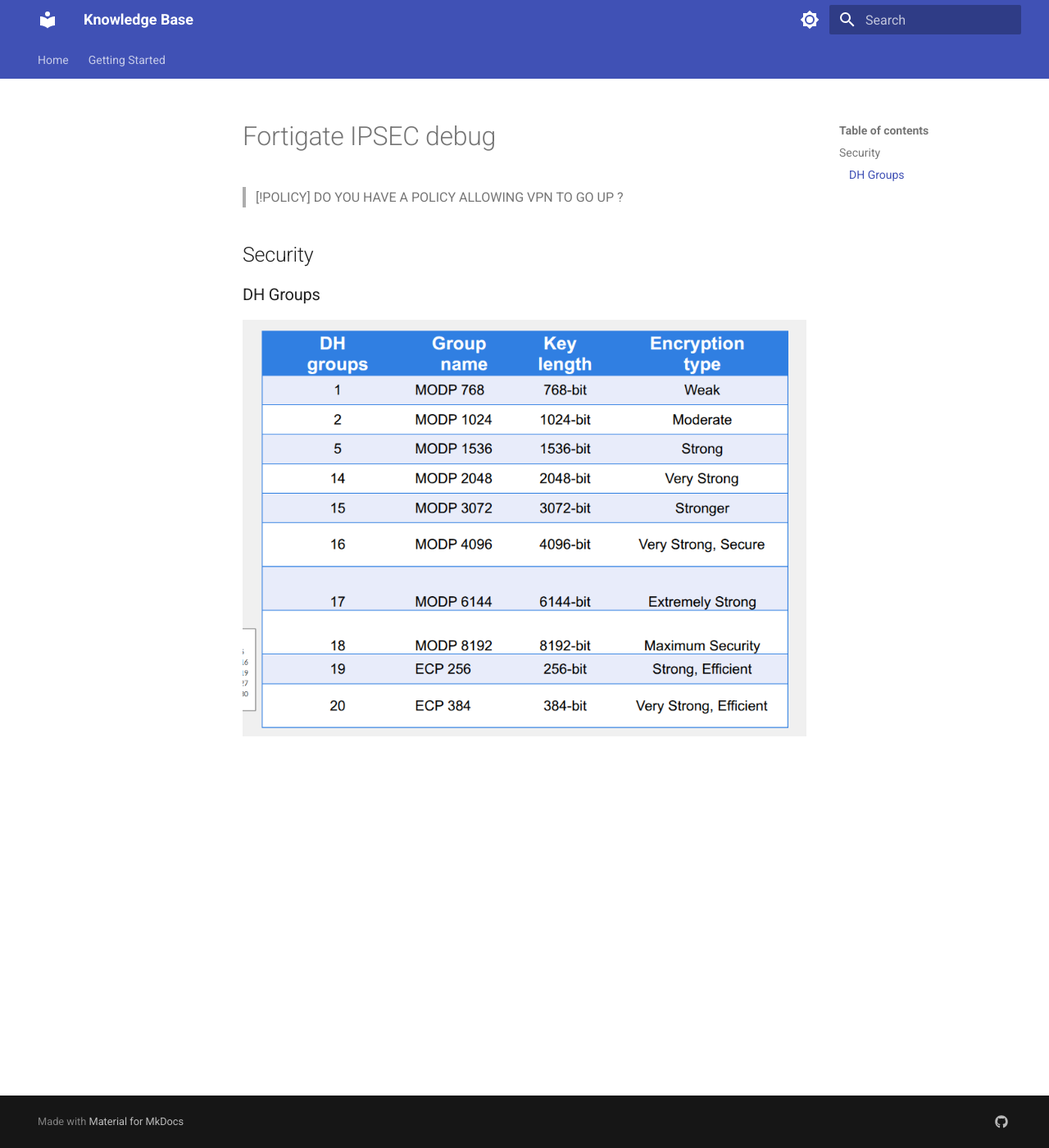
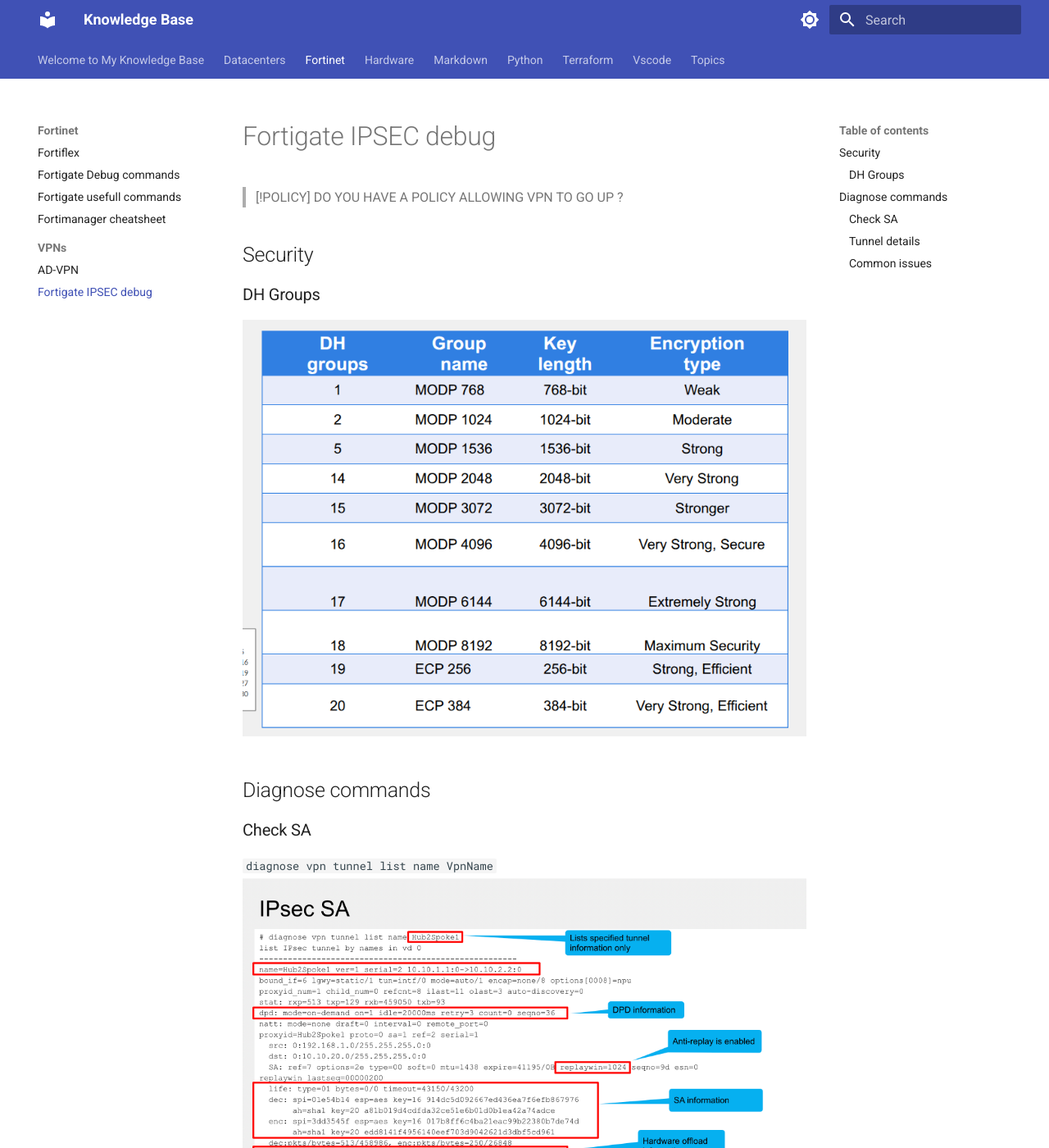
Before and after one commit to tristanlanoy/kb, an MkDocs documentation site: the page built from docs/Fortinet/VPNs/ipsec.md, in a window 1280 px wide and 1400 px high. Shown: the whole window at 82% size. Built offline with MkDocs 1.6.1 and Material for MkDocs 9.7.7, drawn with Linux system fonts in a browser that asks for light colours; some of the changed text lies outside the part shown.

Commit message:
feat: update image paths and add new images for VPN documentation

```diff
--- a/docs/Fortinet/VPNs/ipsec.md
+++ b/docs/Fortinet/VPNs/ipsec.md
@@ -7,4 +7,20 @@
 
 ### DH Groups
 
-![DH-Groups-Table](dh-groups-security.png)
+![DH-Groups-Table](img/dh-groups-security.png)
+
+## Diagnose commands
+
+### Check SA
+
+`diagnose vpn tunnel list name VpnName`
+![IPsecSA-Slide](img/ipsec_1.png)
+
+### Tunnel details
+
+`get vpn ipsec tunnel details``
+![IPsecSA-Slide2](img/ipsec_2.png)
+
+### Common issues
+
+![IPsecSA-Slide3](img/ipsec_3.png)
--- a/mkdocs.yml
+++ b/mkdocs.yml
@@ -29,10 +29,6 @@ theme:
 plugins:
   - search
 
-nav:
-  - Home: index.md
-  - Getting Started: topics/getting-started.md
-
 markdown_extensions:
   - pymdownx.highlight:
       anchor_linenums: true
```
Also changed, not shown: docs/Fortinet/VPNs/ad-vpn.md (+1 -1 lines), docs/Fortinet/VPNs/img/ad-vpn.png (renamed from docs/Fortinet/VPNs/ad-vpn.png), docs/Fortinet/VPNs/img/dh-groups-security.png (renamed from docs/Fortinet/VPNs/dh-groups-security.png), docs/Fortinet/VPNs/img/ipsec_1.png (added), docs/Fortinet/VPNs/img/ipsec_2.png (added), docs/Fortinet/VPNs/img/ipsec_3.png (added).
